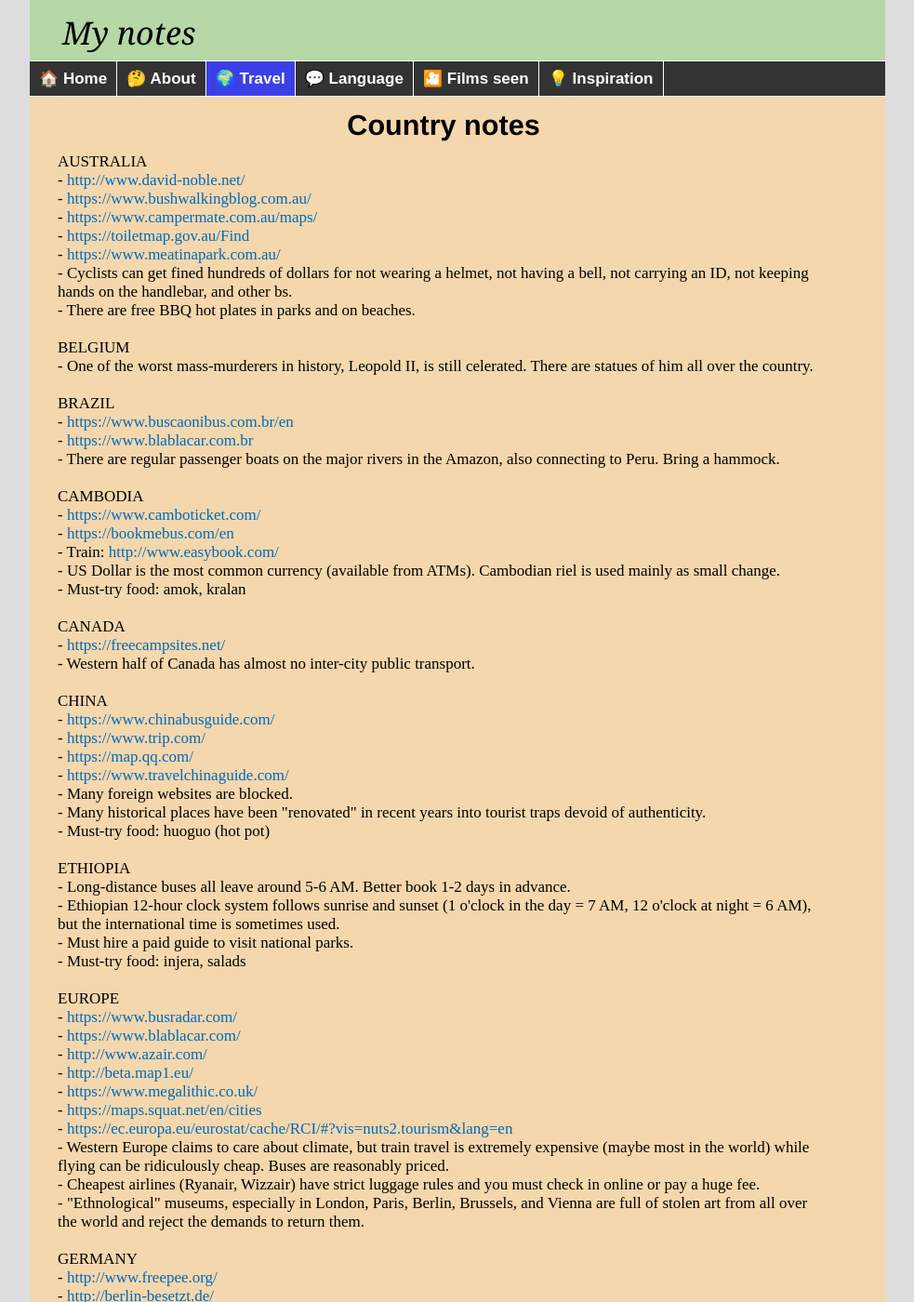
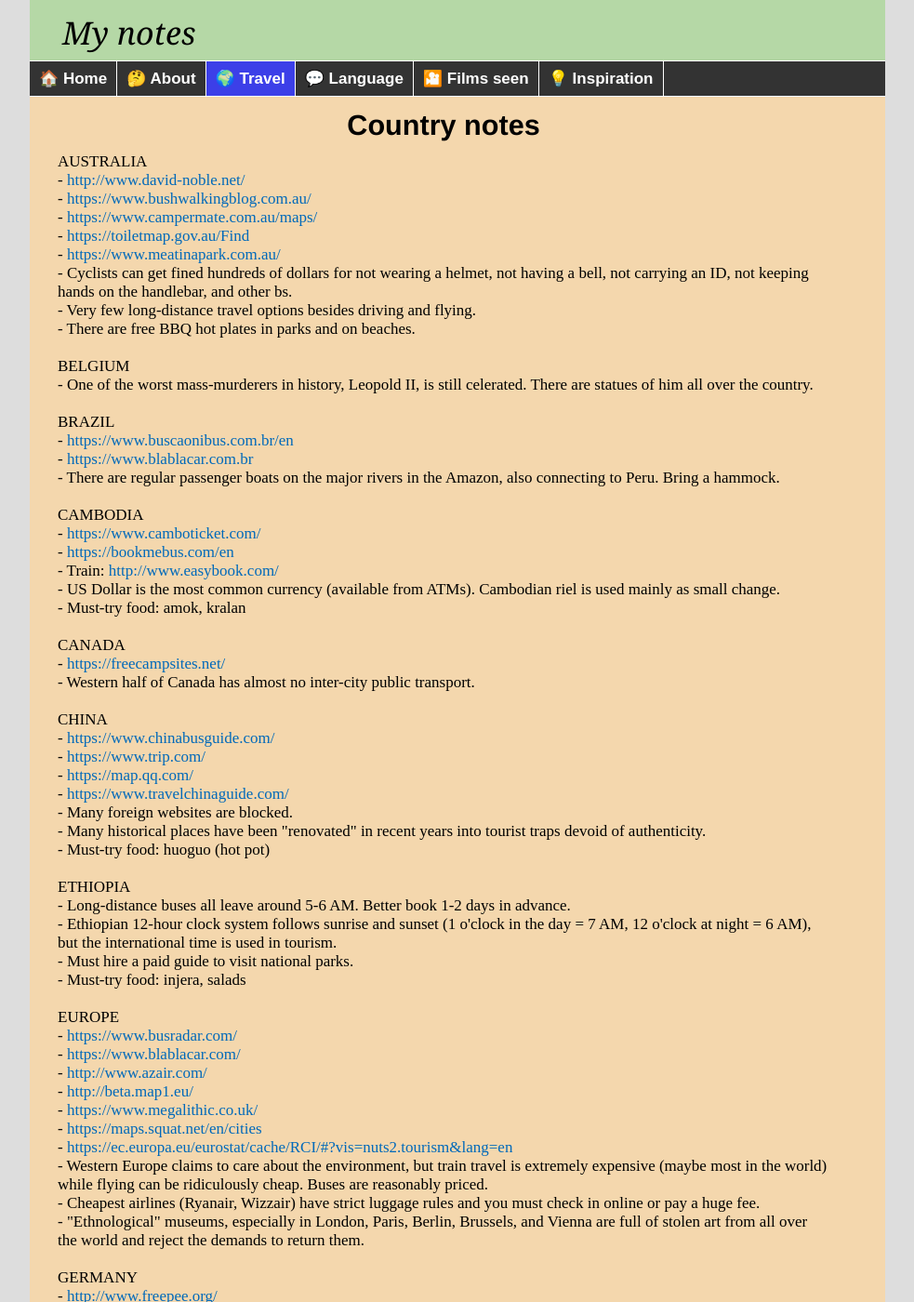
Before and after one commit to witbag/witbag.github.io, a Jekyll site: the page built from travel/notes.html, in a window 1280 px wide and 1400 px high. Shown: the whole window at 93% size, without its empty margins (148-1131 px from the left). Built offline with Jekyll 4.4.1, drawn with Linux system fonts in a browser that asks for light colours; some of the changed text lies outside the part shown.

Commit message:
Update notes.html

```diff
--- a/travel/notes.html
+++ b/travel/notes.html
@@ -15,6 +15,7 @@ AUSTRALIA<br>
 - <a href="https://toiletmap.gov.au/Find" target=_blank>https://toiletmap.gov.au/Find</a><br />
 - <a href="https://www.meatinapark.com.au/" target=_blank>https://www.meatinapark.com.au/</a><br />
 - Cyclists can get fined hundreds of dollars for not wearing a helmet, not having a bell, not carrying an ID, not keeping hands on the handlebar, and other bs.<br>
+- Very few long-distance travel options besides driving and flying.<br>
 - There are free BBQ hot plates in parks and on beaches.<br>
 <br>
 BELGIUM<br>
@@ -47,7 +48,7 @@ CHINA<br>
 <br>
 ETHIOPIA<br>
 - Long-distance buses all leave around 5-6 AM. Better book 1-2 days in advance.<br>
-- Ethiopian 12-hour clock system follows sunrise and sunset (1 o'clock in the day = 7 AM, 12 o'clock at night = 6 AM), but the international time is sometimes used.<br>
+- Ethiopian 12-hour clock system follows sunrise and sunset (1 o'clock in the day = 7 AM, 12 o'clock at night = 6 AM), but the international time is used in tourism.<br>
 - Must hire a paid guide to visit national parks.<br>
 - Must-try food: injera, salads<br>
 <br>
@@ -59,7 +60,7 @@ EUROPE<br>
 - <a href="https://www.megalithic.co.uk/" target=_blank>https://www.megalithic.co.uk/</a><br />
 - <a href="https://maps.squat.net/en/cities" target=_blank>https://maps.squat.net/en/cities</a><br />
 - <a href="https://ec.europa.eu/eurostat/cache/RCI/#?vis=nuts2.tourism&lang=en" target=_blank>https://ec.europa.eu/eurostat/cache/RCI/#?vis=nuts2.tourism&lang=en</a><br />
-- Western Europe claims to care about climate, but train travel is extremely expensive (maybe most in the world) while flying can be ridiculously cheap. Buses are reasonably priced.<br>
+- Western Europe claims to care about the environment, but train travel is extremely expensive (maybe most in the world) while flying can be ridiculously cheap. Buses are reasonably priced.<br>
 - Cheapest airlines (Ryanair, Wizzair) have strict luggage rules and you must check in online or pay a huge fee.<br>
 - "Ethnological" museums, especially in London, Paris, Berlin, Brussels, and Vienna are full of stolen art from all over the world and reject the demands to return them.<br>
 <br>
@@ -119,6 +120,7 @@ NEW ZEALAND<br>
 - <a href="https://www.doc.govt.nz/map/index.html" target=_blank>https://www.doc.govt.nz/map/index.html</a><br />
 - <a href="https://climbnz.org.nz/" target=_blank>https://climbnz.org.nz/</a><br />
 - <a href="http://camping_nz.rankers.co.nz/filters/campgrounds" target=_blank>http://camping_nz.rankers.co.nz/filters/campgrounds</a><br />
+- <a href="https://www.southernalpsphotography.com/" target=_blank>https://www.southernalpsphotography.com/</a><br />
 - Camping in national parks is allowed if you are at least 500 m away from a trail.<br>
 - "Great walks": The rangers will insist that you must complete them in several days and stay at the pre-booked huts, but it is perfectly legal to do the treks in a single day.<br>
 - Most free campsites and shelters are only for people who come in a big, polluting campervan. Hikers can get fined for staying there.<br>
@@ -155,6 +157,7 @@ TAIWAN<br>
 - <a href="https://www.taiwanbus.tw/Express.aspx?Lang=En" target=_blank>https://www.taiwanbus.tw/Express.aspx?Lang=En</a><br />
 - <a href="https://www.google.com/maps/d/viewer?mid=1pTl7jDSMLO5a5BQhougYlkQ5qyU" target=_blank>https://www.google.com/maps/d/viewer?mid=1pTl7jDSMLO5a5BQhougYlkQ5qyU</a><br />
 - <a href="https://www.google.com/maps/d/viewer?mid=1kK_pmoT7QZRcTe3-8D-lNVlUzxU" target=_blank>https://www.google.com/maps/d/viewer?mid=1kK_pmoT7QZRcTe3-8D-lNVlUzxU</a><br />
+- <a href="https://eng.taiwan.net.tw/" target=_blank>https://eng.taiwan.net.tw/</a><br />
 - You need a national park entry permit and a mountain entry permit to climb mountains in Taiwan. Both are free but need to be submitted online at least a week in advance.<br>
 - EasyCard (buy in convenience store): use for transit, bike share, and more<br>
 - Must-try food: biandang (box lunch), luobogao, mushrooms<br>
```
